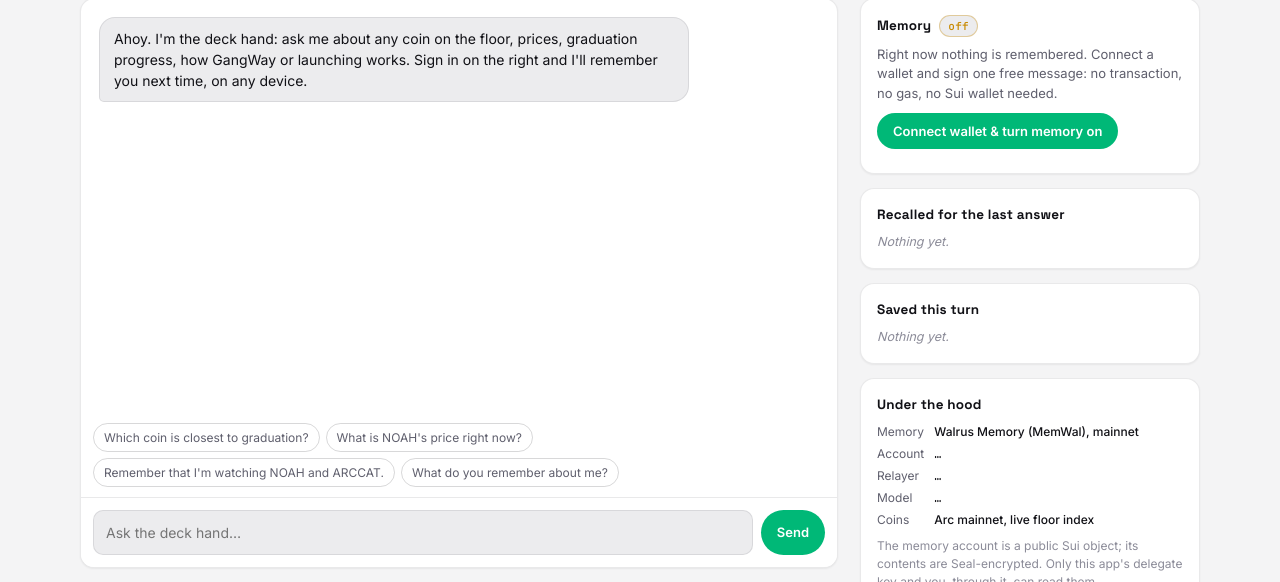
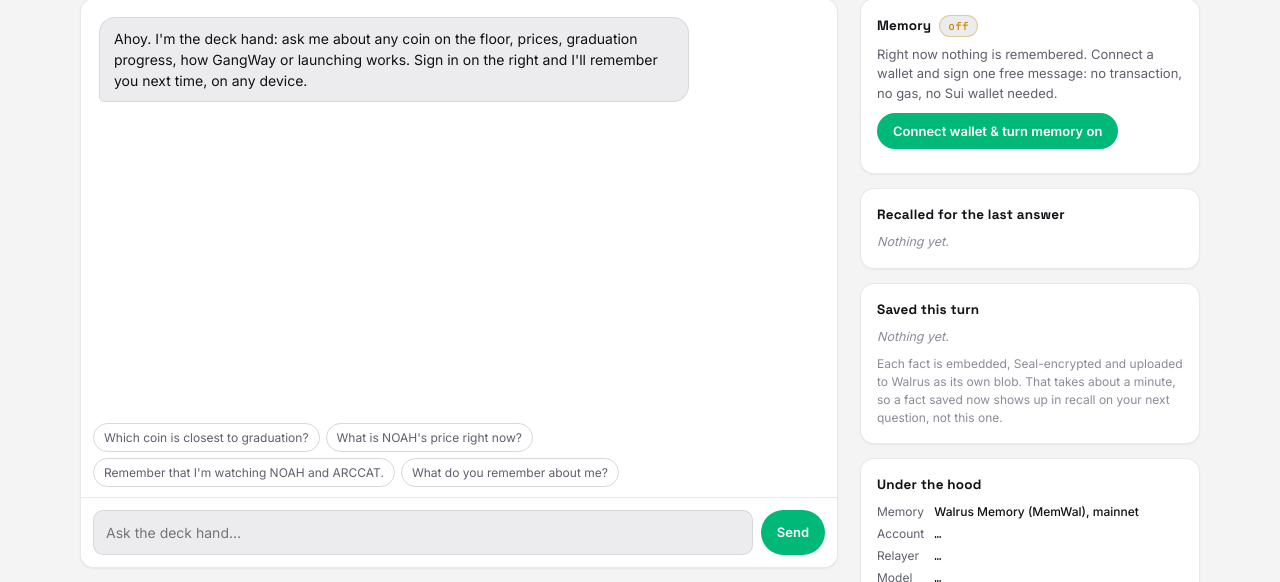
Before and after one commit to izzetcakmak/anewone, a website: page docs/chat/index.html in a window 1280 px wide. Shown: the part 218-800 px from the top of the page. Drawn offline with Linux system fonts and the light colour scheme; no server answers.

Commit message:
docs: tell the user a saved fact lands on Walrus in about a minute

```diff
--- a/docs/chat/index.html
+++ b/docs/chat/index.html
@@ -207,6 +207,7 @@
       <div class="card" id="savedCard">
         <h3>Saved this turn</h3>
         <div class="mem" id="saved"><div class="empty">Nothing yet.</div></div>
+        <div class="hint">Each fact is embedded, Seal-encrypted and uploaded to Walrus as its own blob. That takes about a minute, so a fact saved now shows up in recall on your next question, not this one.</div>
       </div>
 
       <div class="card">
```
